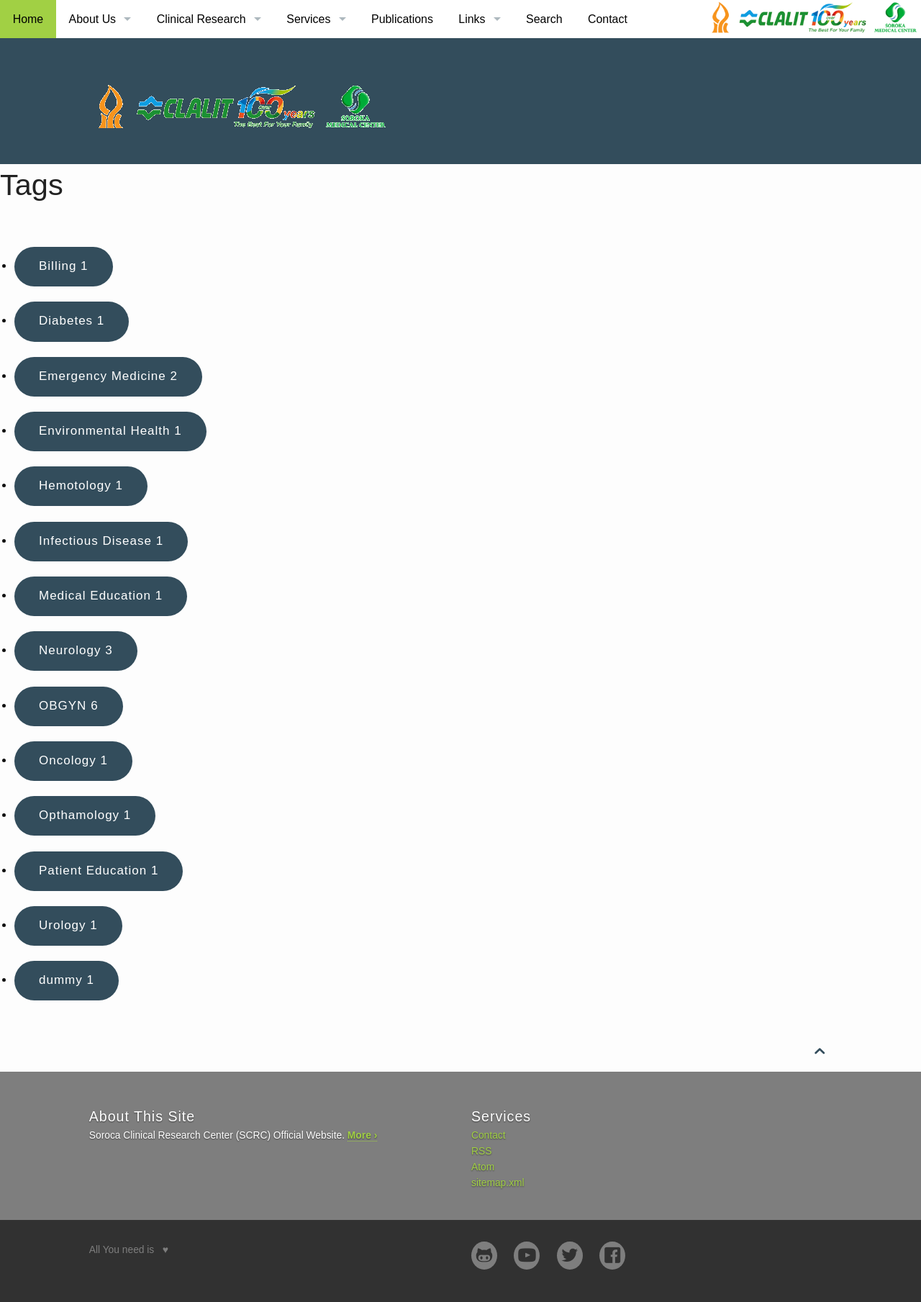
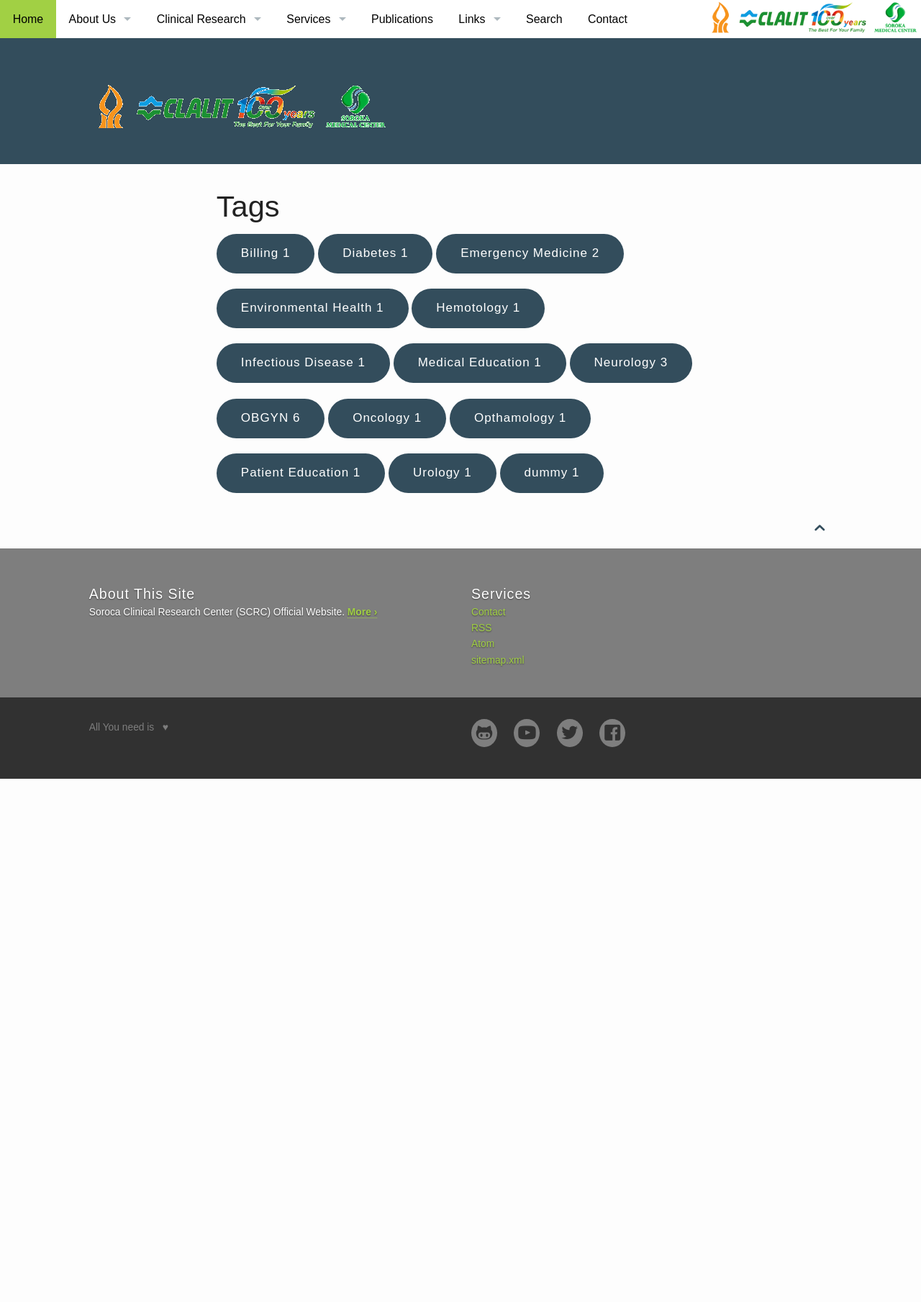
Before and after one commit to vsevkayf/OmarKhayyam, a Jekyll site: the page built from tags/index.html, in a window 1280 px wide. Shown: the whole page at 72% size. Built offline with Jekyll 4.4.1, drawn with Linux system fonts in a browser that asks for light colours; nearby versions of some CDN libraries; some web fonts are replaced; after the commit the page ends 1082 px from its top, so only the background shows below that.

Commit message:
Update index.html

```diff
--- a/tags/index.html
+++ b/tags/index.html
@@ -1,19 +1,15 @@
 ---
-layout: default
+layout: page
 title: Tags
 ---
 
-<h1>{{ page.title }}</h1>
-<p>&nbsp;</p>
 
 {% capture site_tags %}{% for tag in site.tags %}{{ tag | first }}{% unless forloop.last %},{% endunless %}{% endfor %}{% endcapture %}
 {% assign tag_words = site_tags | split:',' | sort %}
 
 <div id="tags">
-  <ul class="tag-box inline">
   {% for item in (0..site.tags.size) %}{% unless forloop.last %}
     {% capture this_word %}{{ tag_words[item] | strip_newlines }}{% endcapture %}
-    <li><a href="/tags/{{ this_word | cgi_escape }}" class="button round">{{ this_word }} <span>{{ site.tags[this_word].size }}</span></a></li>
+    <a href="/tags/{{ this_word | cgi_escape }}" class="button round">{{ this_word }} <span>{{ site.tags[this_word].size }}</span></a>
   {% endunless %}{% endfor %}
-  </ul>
 </div>
```
